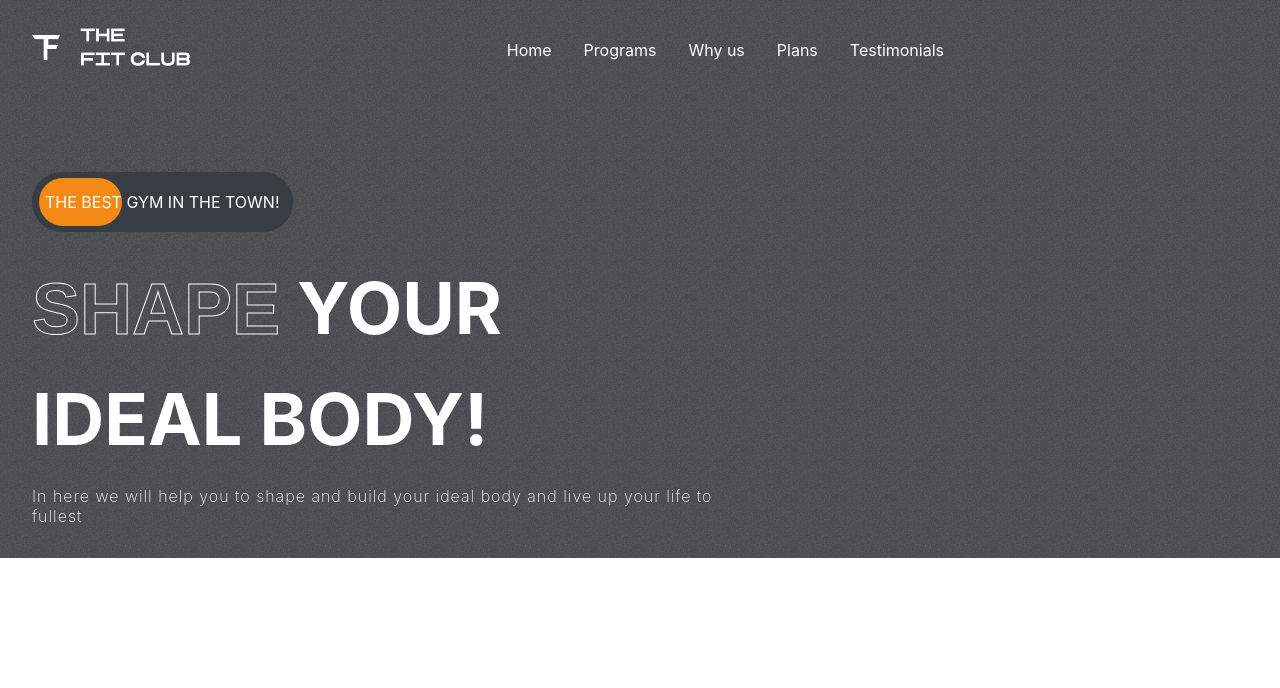
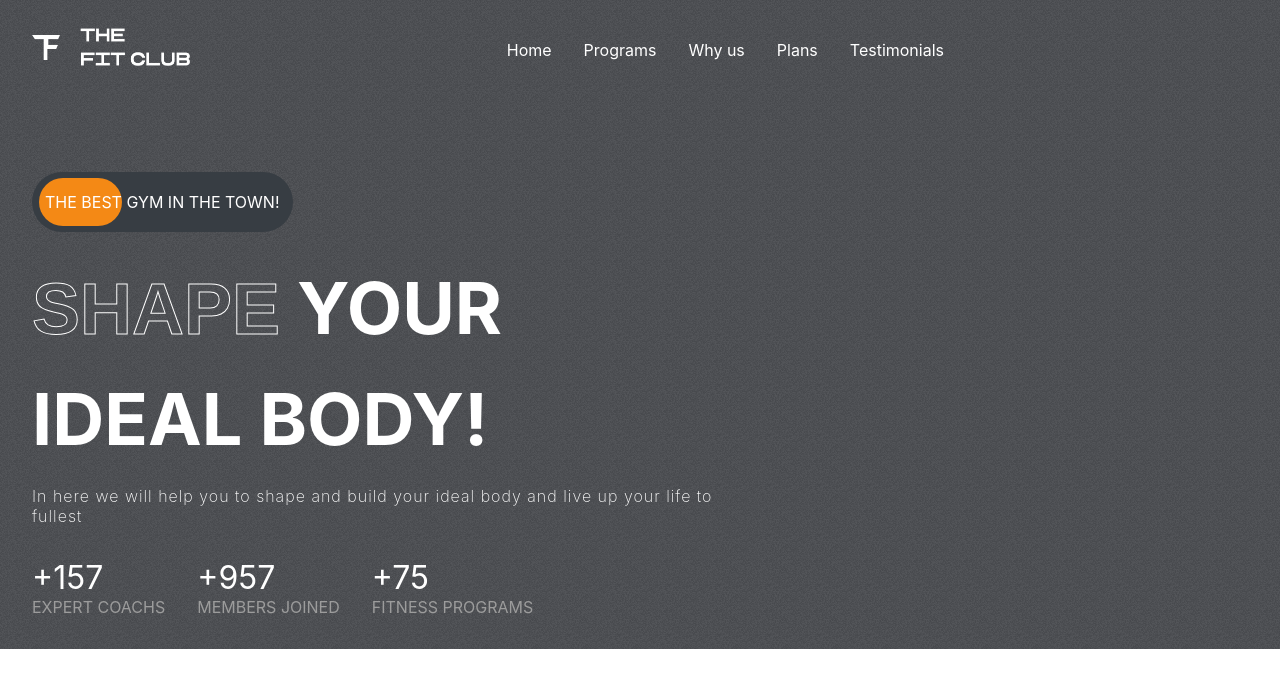
Before and after one commit to DaniilTkach777/gym-website, a React (Create React App) app: page / in a window 1280 px wide. Shown: the top 688 px of the page. Built offline with nearby package versions, Linux system fonts and the light colour scheme.

Commit message:
figures added
figures added!

```diff
--- a/src/components/hero/Hero.css
+++ b/src/components/hero/Hero.css
@@ -60,3 +60,23 @@
     letter-spacing: 1px;
     width: 79%;
 }
+
+.figures{
+    display: flex;
+    gap: 2rem;
+}
+
+.figures>div{
+    display: flex;
+    flex-direction: column;
+}
+
+.figures>div>span:nth-of-type(1){
+    color: white;
+    font-size: 2rem;
+}
+
+.figures>div>span:nth-of-type(2){
+    color: var(--gray);
+    text-transform:uppercase;
+}
--- a/src/components/hero/Hero.jsx
+++ b/src/components/hero/Hero.jsx
@@ -29,6 +29,23 @@ const Hero = () => {
             </div>
         </div>
 
+        {/* figures */}
+
+        <div className="figures">
+          <div>
+            <span>+157</span>
+            <span>expert coachs</span>
+          </div>
+          <div>
+            <span>+957</span>
+            <span>members joined</span>
+          </div>
+          <div>
+            <span>+75</span>
+            <span>fitness programs</span>
+          </div>
+        </div>
+
         </div>
        <div className="right-h"></div>
     </div>
```
